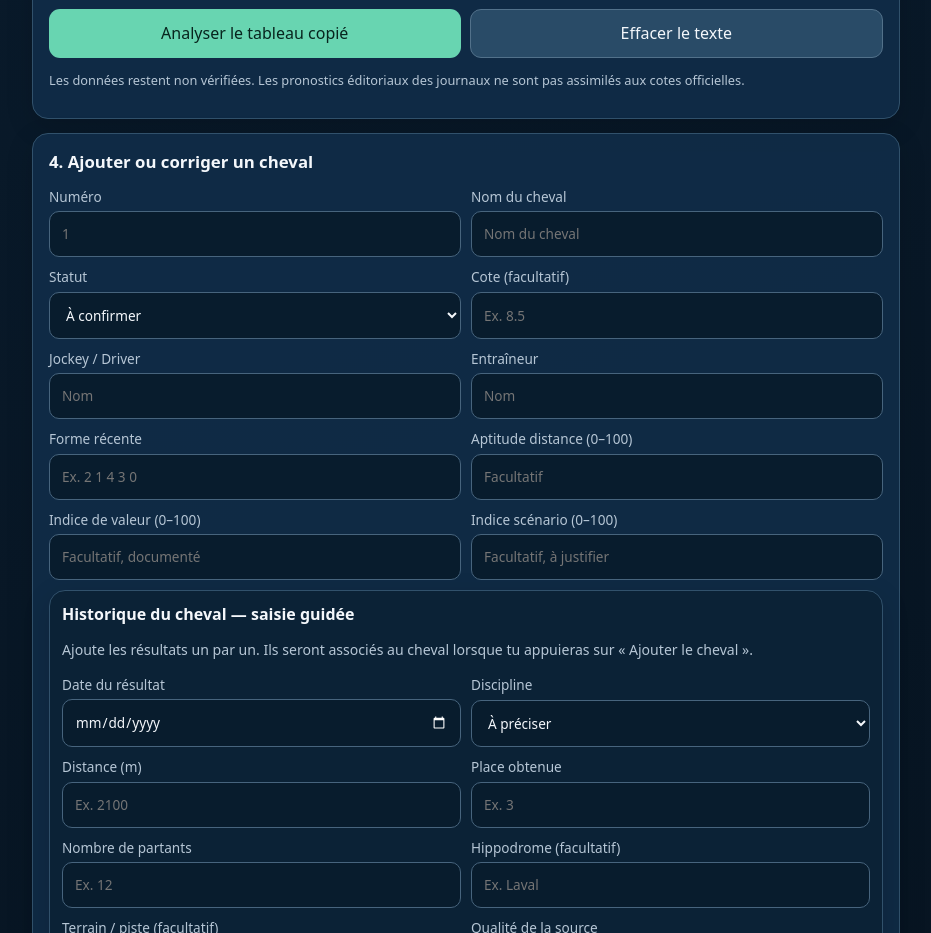
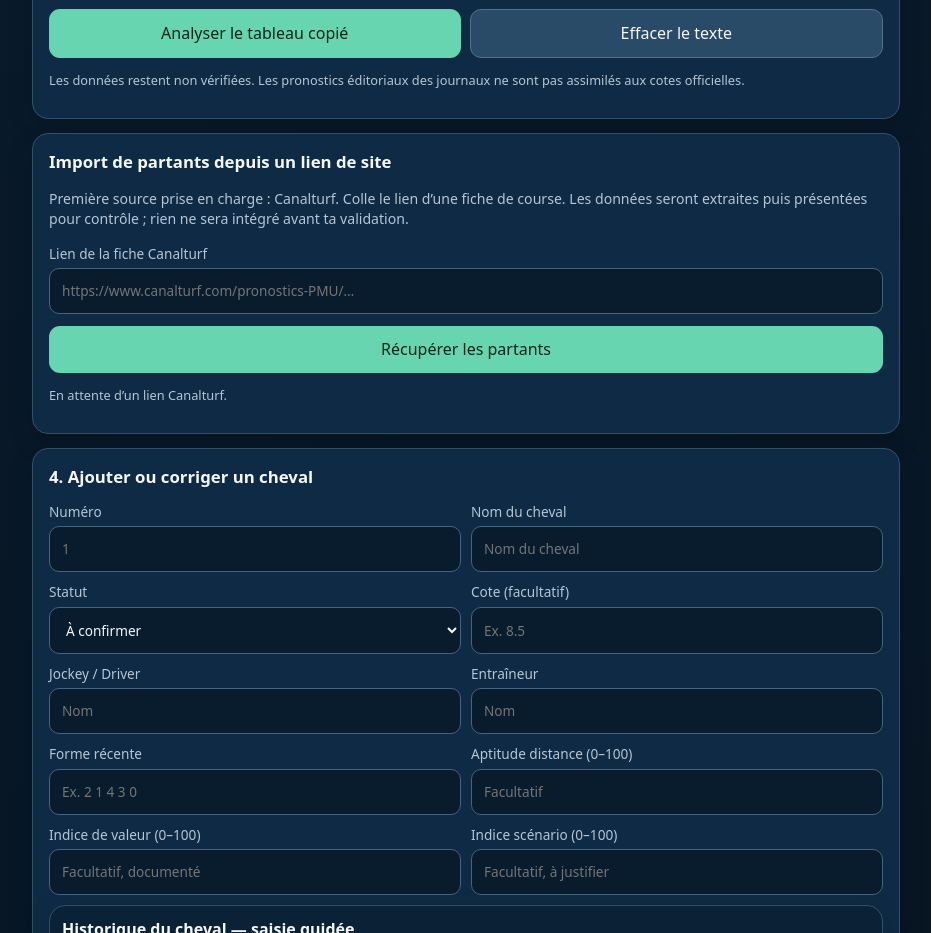
Before and after one commit to bralebrave-arch/suivi-turf-turbo-pages, a plain HTML site: page index.html in a window 1280 px wide. Shown: the part 1585-2518 px from the top of the page, without its empty margins (174-1105 px from the left). Drawn offline with Linux system fonts and the light colour scheme.

Commit message:
feat: load Canalturf importer module

```diff
--- a/index.html
+++ b/index.html
@@ -25,5 +25,5 @@
 <section class="card"><h2>9. Courses enregistrées sur cet appareil</h2><div id="savedList" class="hint">Aucune course enregistrée.</div></section>
 <section class="card"><h2>10. Fonctionnalités en cours de construction</h2><p class="hint">Le moteur statistique exploratoire de présélection est relié à l’interface. La collecte en ligne, les simulations, les sept expertises IA indépendantes et l’apprentissage après course restent à construire. Le classement actuel n’est pas une probabilité calibrée ni un pronostic validé. La validation finale restera obligatoire.</p><span class="pill">Prototype interface V4 — intégration phase 4</span></section>
 </main><footer>Suivi Turf Turbo V4 · Données conservées localement dans ce navigateur · Export externe recommandé</footer>
-<script src="./Suivi_Turf_Turbo_V4_Noyau_Donnees.js"></script><script src="./Suivi_Turf_Turbo_V4_Extraction_PDF.js"></script><script src="./Suivi_Turf_Turbo_V4_Lecteur_PDF.js"></script><script src="./Suivi_Turf_Turbo_V4_Importateur_Texte.js"></script><script src="./Suivi_Turf_Turbo_V4_Importateur.js"></script><script src="./Suivi_Turf_Turbo_V4_Moteur_Statistique.js"></script><script src="./Suivi_Turf_Turbo_V4_Moteur_Aptitude.js"></script><script src="./Suivi_Turf_Turbo_V4_Moteur_7_Experts.js"></script><script src="./Suivi_Turf_Turbo_V4_Sauvegarde.js"></script><script src="./Suivi_Turf_Turbo_V4_GoogleDrive.js"></script><script src="./Suivi_Turf_Turbo_V4_Import_URL.js"></script><script src="app.js"></script>
+<script src="./Suivi_Turf_Turbo_V4_Noyau_Donnees.js"></script><script src="./Suivi_Turf_Turbo_V4_Extraction_PDF.js"></script><script src="./Suivi_Turf_Turbo_V4_Lecteur_PDF.js"></script><script src="./Suivi_Turf_Turbo_V4_Importateur_Texte.js"></script><script src="./Suivi_Turf_Turbo_V4_Importateur.js"></script><script src="./Suivi_Turf_Turbo_V4_Moteur_Statistique.js"></script><script src="./Suivi_Turf_Turbo_V4_Moteur_Aptitude.js"></script><script src="./Suivi_Turf_Turbo_V4_Moteur_7_Experts.js"></script><script src="./Suivi_Turf_Turbo_V4_Sauvegarde.js"></script><script src="./Suivi_Turf_Turbo_V4_GoogleDrive.js"></script><script src="./Suivi_Turf_Turbo_V4_Import_URL.js"></script><script src="app.js"></script><script src="Suivi_Turf_Turbo_V4_Import_Canalturf.js"></script>
 </body></html>
```
